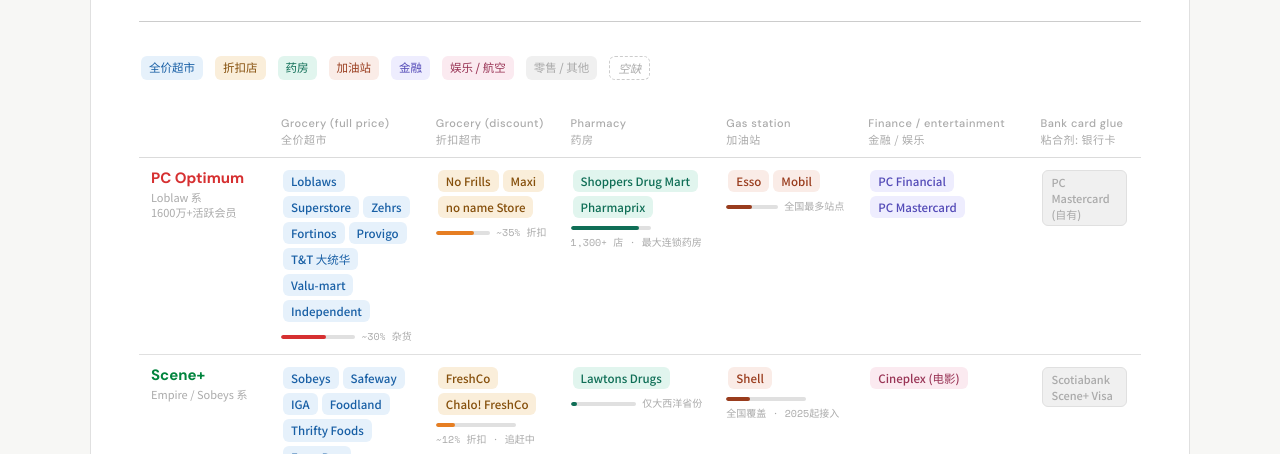
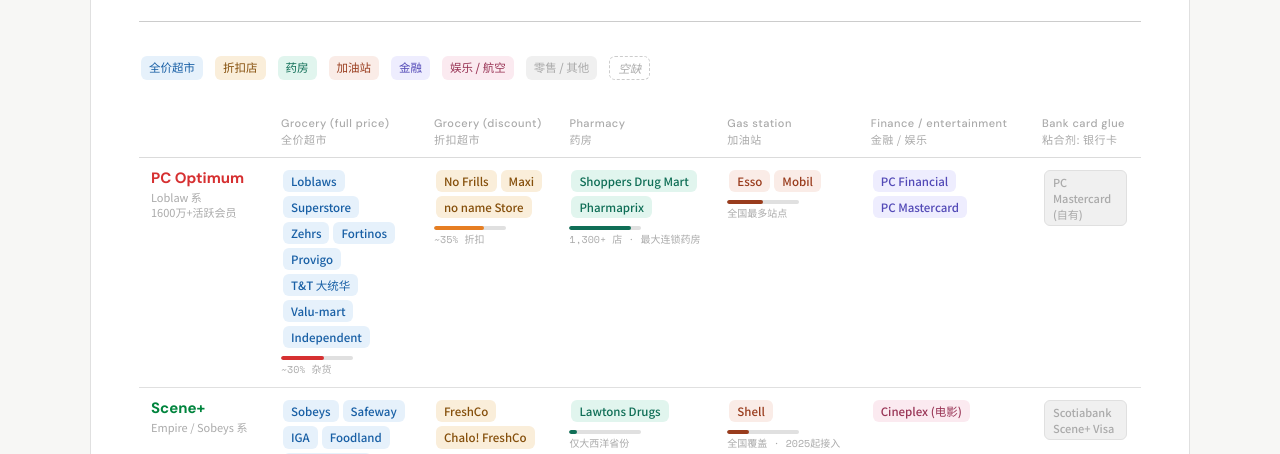
Before and after one commit to Matt-V50/Matt-Hub, a website: page pages/canada-loyalty.html in a window 1280 px wide. Shown: the part 334-788 px from the top of the page. Drawn offline with nearby package versions, Linux system fonts and the light colour scheme.

Commit message:
update loyalty porcess bar

```diff
--- a/pages/canada-loyalty.html
+++ b/pages/canada-loyalty.html
@@ -40,7 +40,6 @@
     --cl-ent-bg:#72243E;  --cl-ent:#F4C0D1;
   }
 
-  /* Override container for wider layout */
   .container { font-family: var(--cl-font-cn); }
 
   .cl-hero { margin-bottom: 2rem; padding-bottom: 1.5rem; border-bottom: 1px solid var(--border-hi); }
@@ -115,10 +114,10 @@
 
   .cl-bank { display: inline-flex; align-items: center; padding: 3px 8px; border-radius: 6px; font-size: 11px; font-weight: 500; background: var(--tag-bg); color: var(--text-dim); margin: 2px; border: .5px solid var(--border); }
 
-  .cl-share { display: flex; align-items: center; gap: 6px; margin-top: 6px; flex-wrap: wrap; }
-  .cl-share-t { height: 4px; flex: 1; border-radius: 2px; background: var(--border); overflow: hidden; min-width: 40px; max-width: 80px; }
+  .cl-share { margin-top: 6px; display: inline-block; }
+  .cl-share-t { display: block; width: 72px; height: 4px; border-radius: 2px; background: var(--border); overflow: hidden; }
   .cl-share-f { height: 100%; border-radius: 2px; transition: width .8s ease; }
-  .cl-share-l { font-family: var(--cl-font-mono); font-size: 10px; color: var(--text-dim); line-height: 1.4; }
+  .cl-share-l { display: block; font-family: var(--cl-font-mono); font-size: 10px; color: var(--text-dim); line-height: 1.4; margin-top: 3px; }
 
   .cl-insight { padding: 1.25rem 1.5rem; background: var(--tag-bg); border: 1px solid var(--border); border-radius: 10px; margin-top: 1rem; }
   .cl-insight h3 { font-family: var(--cl-font-en); font-size: 14px; font-weight: 700; margin-bottom: .5rem; color: var(--text-hi); }
```
